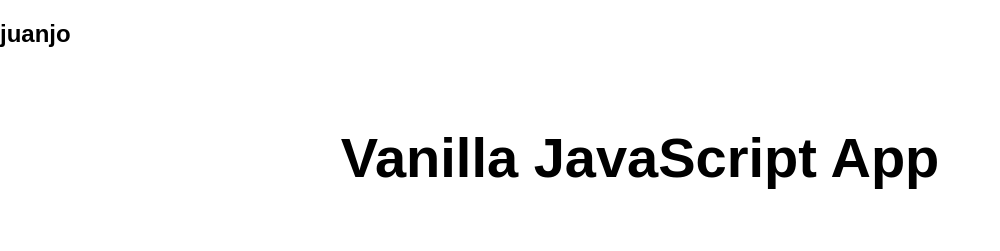
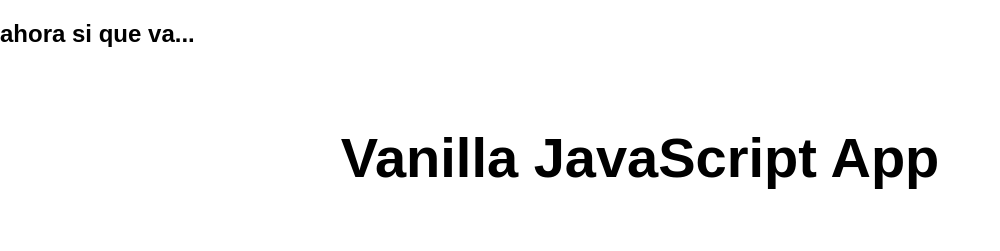
Before and after one commit to wanyos/my-first-static-web-app, a website: page src/index.html in a window 1280 px wide. Shown: the whole page, without its empty margins (0-1000 px from the left). Drawn offline with Linux system fonts and the light colour scheme.

Commit message:
change in title to main page

```diff
--- a/src/index.html
+++ b/src/index.html
@@ -6,7 +6,9 @@
   <meta name="viewport" content="width=device-width, initial-scale=1.0">
   <link rel="stylesheet" href="styles.css">
   <title>Vanilla JavaScript App</title>
-  <h2>juanjo</h2>
+    <div>
+      <h2>ahora si que va...</h2>
+    </div>
 </head>
 
 <body>
```
